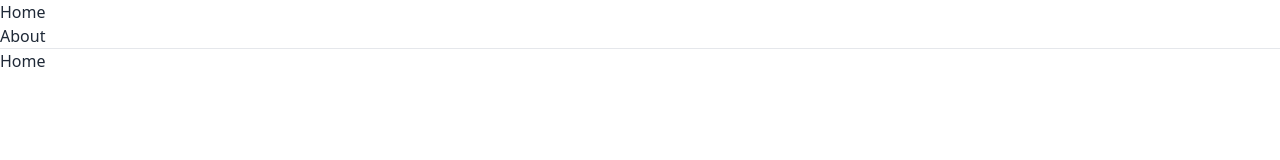
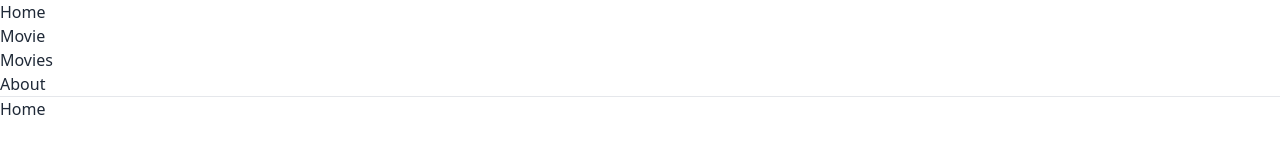
Before and after one commit to jesusarchive/tmdb, a React (Vite) app: page / in a window 1280 px wide. Shown: the top 160 px of the page. Built offline with nearby package versions, Linux system fonts and the light colour scheme.

Commit message:
add provisional link and routes for development

```diff
--- a/src/layouts/layout/layout.tsx
+++ b/src/layouts/layout/layout.tsx
@@ -16,6 +16,12 @@ function Layout() {
             <Link to="/">Home</Link>
           </li>
           <li>
+            <Link to="/movie">Movie</Link>
+          </li>
+          <li>
+            <Link to="/movies">Movies</Link>
+          </li>
+          <li>
             <Link to="/about">About</Link>
           </li>
         </ul>
--- a/src/main.tsx
+++ b/src/main.tsx
@@ -6,6 +6,8 @@ import { createBrowserRouter, RouterProvider } from 'react-router-dom';
 
 import Layout from './layouts/layout';
 import Home from './pages/home';
+import Movie from './pages/movie';
+import Movies from './pages/movies/movies';
 import NoMatch from './pages/no-match';
 
 const router = createBrowserRouter([
@@ -28,6 +30,8 @@ const router = createBrowserRouter([
           };
         }
       },
+      { path: 'movie', element: <Movie /> },
+      { path: 'movies', element: <Movies /> },
       {
         path: '*',
         element: <NoMatch />
--- a/src/pages/movie/index.ts
+++ b/src/pages/movie/index.ts
@@ -1,2 +1,2 @@
-export { default } from './movie-page';
-export * from './movie-page';
+export { default } from './movie';
+export * from './movie';
```
Also changed, not shown: src/pages/movie/movie.tsx (renamed from src/pages/movie/movie-page.tsx).
